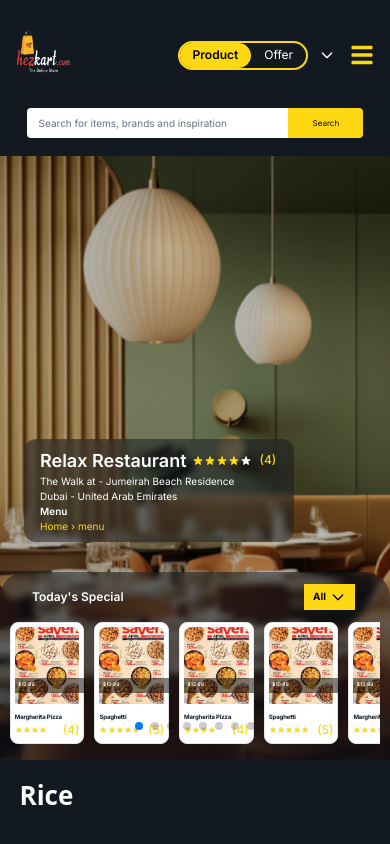
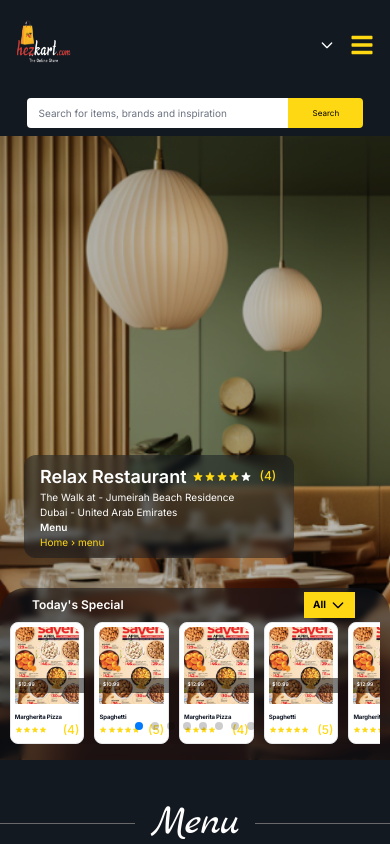
Before and after one commit to azmincn007/D4D, a React (Vite) app: page /resto in a window 390 px wide. Shown: the top 844 px of the page. Built offline with nearby package versions, Linux system fonts and the light colour scheme; a web font is replaced by a local one.

Commit message:
latest commit

```diff
--- a/index.html
+++ b/index.html
@@ -9,6 +9,9 @@
     <title>Vite + React</title>
     <link rel="preconnect" href="https://fonts.googleapis.com">
 <link rel="preconnect" href="https://fonts.gstatic.com" crossorigin>
+<link rel="preconnect" href="https://fonts.googleapis.com">
+<link rel="preconnect" href="https://fonts.gstatic.com" crossorigin>
+<link href="https://fonts.googleapis.com/css2?family=Marck+Script&display=swap" rel="stylesheet">
 <link href="https://fonts.googleapis.com/css2?family=Inter:wght@100..900&family=Lato:ital,wght@0,100;0,300;0,400;0,700;0,900;1,100;1,300;1,400;1,700;1,900&family=Madimi+One&family=Manrope:wght@200..800&family=Montserrat:ital,wght@0,100..900;1,100..900&family=Poppins:ital,wght@0,100;0,200;0,300;0,400;0,500;0,600;0,700;0,800;0,900;1,100;1,200;1,300;1,400;1,500;1,600;1,700;1,800;1,900&family=Roboto+Flex:opsz,wght@8..144,100..1000&family=Roboto:ital,wght@0,100;0,300;0,400;0,500;0,700;0,900;1,100;1,300;1,400;1,500;1,700;1,900&family=Spectral:ital,wght@0,200;0,300;0,400;0,500;0,600;0,700;0,800;1,200;1,300;1,400;1,500;1,600;1,700;1,800&family=Volkhov:ital,wght@0,400;0,700;1,400;1,700&display=swap" rel="stylesheet">
   </head>
   <body>
--- a/src/Components/Restuarents/RestuarentMenu.jsx
+++ b/src/Components/Restuarents/RestuarentMenu.jsx
@@ -58,7 +58,7 @@ function RestuarentMenu() {
   return (
     <div className="bg-[#131921] ">
       <div className="min-h-screen Tab:min-h-[80vh] flex flex-col Mobile:min-h-[90vh]">
-        <NavbarComponent />
+        <NavbarComponent hideToggle={true} />
         <div className=" bgresto  bg-cover bg-no-repeat flex-grow overflow-auto flex center">
           {restoData.map((restaurant, index) => (
             <div key={index} className="  w-[100%]   font-inter flex flex-col justify-end ">
@@ -79,7 +79,7 @@ function RestuarentMenu() {
                   <div>
                     <p className=" text-2xl font-semibold Mobile:text-xs">Menu</p>
                     <div className="flex items-center  text-xsm text-yellow Mobile:text-xs">
-                      <p >Home</p> <MdKeyboardArrowRight /> <p>menu</p>{" "}
+                      <p>Home</p> <MdKeyboardArrowRight /> <p>menu</p>{" "}
                     </div>
                   </div>
                 </div>
@@ -87,13 +87,20 @@ function RestuarentMenu() {
               <div className="backdrop-blur-[3px] mt-[30px] rounded-tl-[60px]  rounded-tr-[60px] Tab:rounded-tr-[25px] Tab:rounded-tl-[25px] bg-[#13192180]">
                 <div className="flex justify-between items-center">
                   <div>
-
-                    <p className="py-4 text-[24px] font-semibold px-16 text-white Mobile:text-[12px] Mobile:px-8">Today's Special</p>
+                    <p className="py-2 text-[24px] font-semibold px-16 text-white Mobile:text-[12px] Mobile:px-8">Today's Special</p>
                   </div>
                   <div>
                     <Dropdown
                       theme={restorentpagedrop}
-            style={{ backgroundColor: "#FFD814", color: "black", padding: "0rem 0rem", borderRadius: "0px", fontWeight: "700", fontSize: "12px" ,marginRight:'35px'}}
+                      style={{
+                        backgroundColor: "#FFD814",
+                        color: "black",
+                        padding: "0rem 0rem",
+                        borderRadius: "0px",
+                        fontWeight: "700",
+                        fontSize: "12px",
+                        marginRight: "35px",
+                      }}
                       label="All"
                       size="xs"
                       className="bg-[#FFD814] text-black border-none font-inter"
@@ -162,11 +169,11 @@ function RestuarentMenu() {
                         spaceBetween: 10,
                       },
                       1250: {
-                        slidesPerView: 7.5,
+                        slidesPerView: 8.5,
                         spaceBetween: 15,
                       },
                       1450: {
-                        slidesPerView: 6.5,
+                        slidesPerView: 9.5,
                         spaceBetween: 5,
                       },
                     }}
@@ -185,8 +192,14 @@ function RestuarentMenu() {
           ))}
         </div>
       </div>
+      <div className="flex items-center justify-center my-8">
+  <div className="h-[1px] flex-grow bg-[#696969]"></div>
+  <p className="mx-4 text-center text-white font-['Marck_Script'] text-[42px]">Menu</p>
+  <div className="h-[1px] flex-grow bg-[#696969]"></div>
+</div>
 
       <div className="w-[90%] mx-auto">
+
         <MenuItemList data={Ricedata} title="Rice" />
         <MenuItemList data={NonVegBeefData} title="Non-Veg Dishes(Beef)" />
       </div>
--- a/src/Pages/Navbar/Navbar.jsx
+++ b/src/Pages/Navbar/Navbar.jsx
@@ -17,7 +17,7 @@ import { AiOutlineCloseCircle } from "react-icons/ai";
 import Search from './navcomponents/Search';
 import ProfileModal from '../../Components/modal/Profilemodal';
 
-export function NavbarComponent() {
+export function NavbarComponent({ hideToggle }) {
   const [openModal, setOpenModal] = useState(false);
   const [authValue, setAuthValue] = useContext(AuthContext);
   const [Tabscreen, setTabscreen] = useState(window.innerWidth <= 820);
@@ -101,7 +101,7 @@ export function NavbarComponent() {
           </div>
 
           <div className="right flex items-center">
-            <div className='mr-[20px] Tab:mr-[0px]'><Toggle /></div>
+          {!hideToggle && <div className='mr-[20px] Tab:mr-[0px]'><Toggle /></div>}
             <Regiondropdown />
             <div className='log SmMobile:hidden'>
               {username ? (
--- a/src/Themes/FlowbiteNav.jsx
+++ b/src/Themes/FlowbiteNav.jsx
@@ -1,7 +1,7 @@
  const FlowbiteNav=
 {
     "root": {
-      "base": "bg-white px-2 py-2.5 dark:border-gray-700 dark:bg-gray-800 sm:px-1 ",
+      "base": "bg-white px-2 py-0 dark:border-gray-700 dark:bg-gray-800 sm:px-1 ",
       "rounded": {
         "on": "",
         "off": ""
```
Lines whose indentation alone changed are shown as unchanged.
